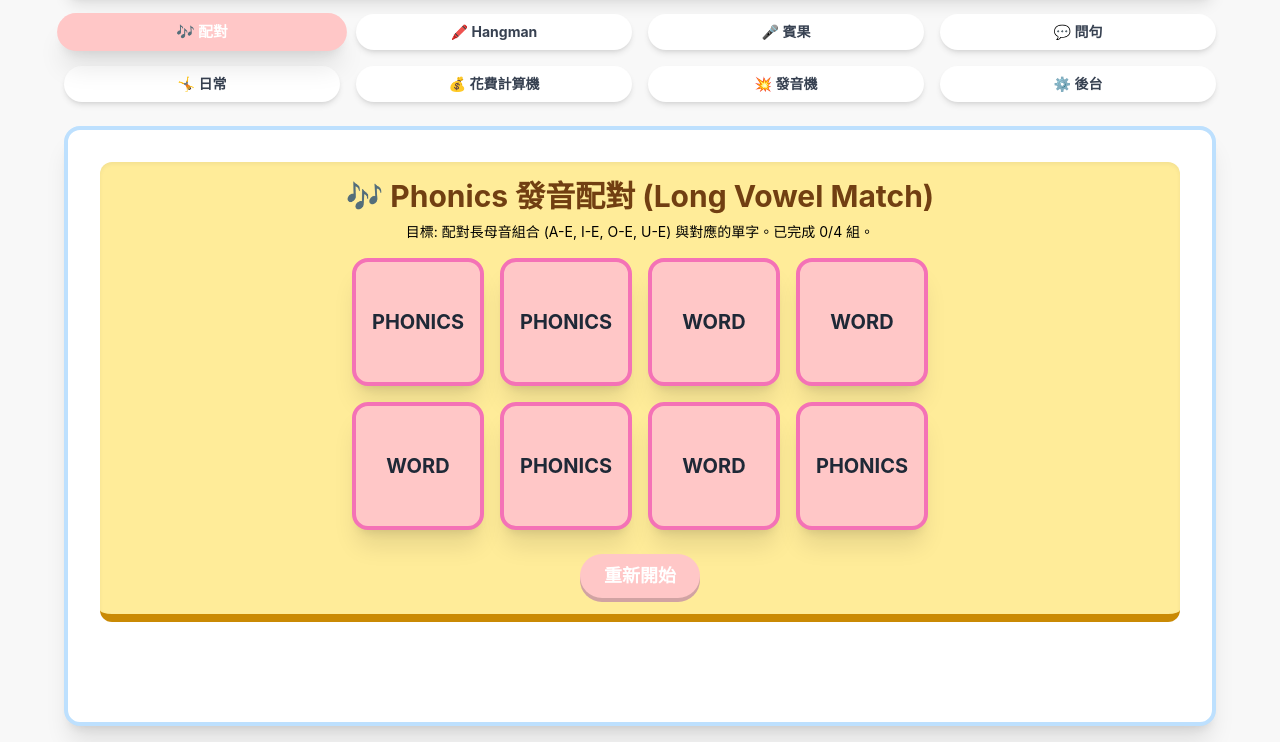
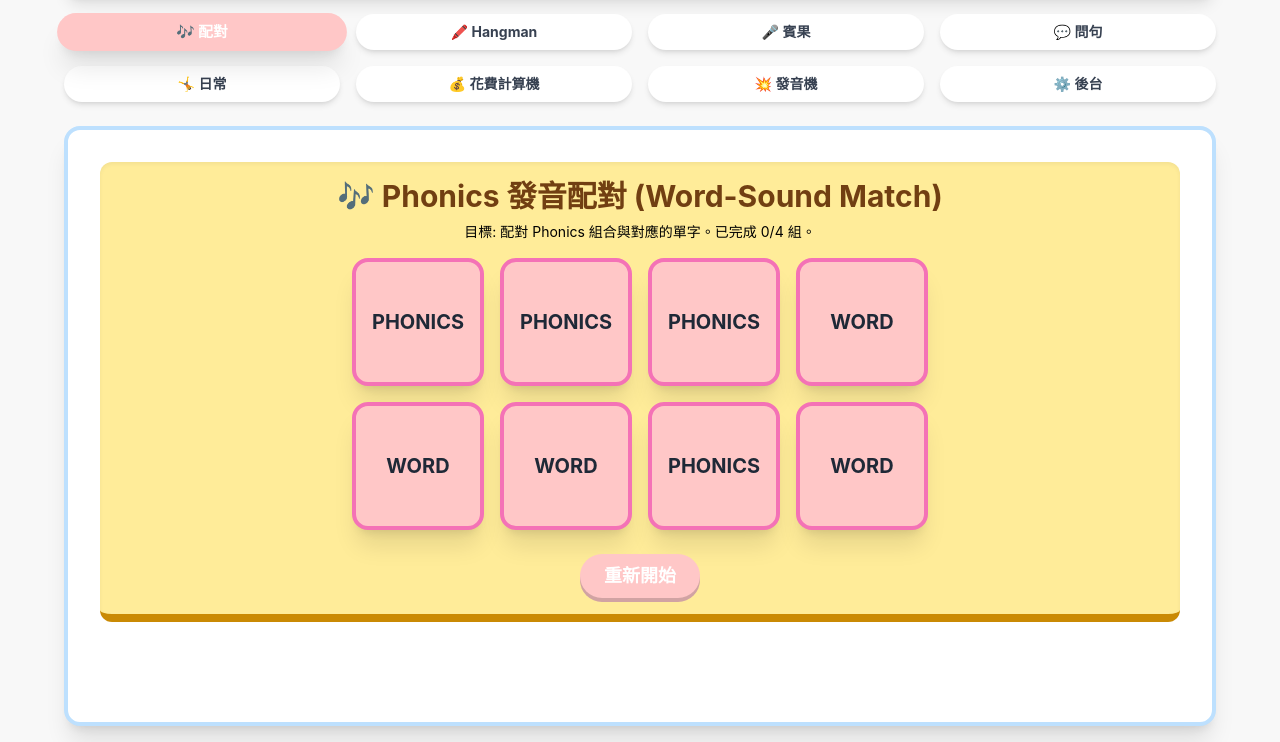
Before and after one commit to jobus0701-web/tutorengforboy1, a plain HTML site: page index.html in a window 1280 px wide. Shown: the part 106-848 px from the top of the page. Drawn offline with nearby package versions, Linux system fonts and the light colour scheme.

Commit message:
Update index.html

```diff
--- a/index.html
+++ b/index.html
@@ -395,6 +395,9 @@
                 { id: crypto.randomUUID(), phonics: 'I-E', word: 'FIVE', hint: '數字五' },
                 { id: crypto.randomUUID(), phonics: 'O-E', word: 'NOSE', hint: '鼻子' },
                 { id: crypto.randomUUID(), phonics: 'U-E', word: 'TUBE', hint: '管子/地鐵' },
+                // 增加一些非長母音的預設 Phonics 範例，以防使用者清空後台
+                { id: crypto.randomUUID(), phonics: 'SH', word: 'SHIP', hint: '船隻' },
+                { id: crypto.randomUUID(), phonics: 'EE', word: 'BEE', hint: '蜜蜂' },
             ],
             g3_words: ['PUPPET', 'SKATEBOARD', 'HISTORY', 'HARD', 'EASY', 'DOLLAR', 'HAND', 'FOOT', 'EAR', 'EYE'],
             g4_bingo_words: ['SIXTY', 'SEVENTY', 'EIGHTY', 'NINETY', 'HUNDRED', 'THOUSAND', 'DOLLAR', 'HOSPITAL', 'PARK', 'BANK', 'COAT', 'JEANS', 'GLOVES', 'HAT', 'SCARF', 'TIE'],
@@ -740,23 +743,15 @@
 
         function initGame2() {
             const source = localData.g2_words;
-            // 修正: 必須至少有 4 組長母音才能開始遊戲 (8張卡)
             const requiredPairs = 4;
+
             if (source.length < requiredPairs) {
-                MessageBox.show(`請在後台新增至少 ${requiredPairs} 組長母音配對單字！`, true);
+                MessageBox.show(`後台單字庫中 Phonics 配對單字不足 ${requiredPairs} 組！`, true);
                 return;
             }
 
-            // 1. 選取固定的 4 組長母音配對（長母音通常只有 a_e, i_e, o_e, u_e 四種）
-            const targetPhonics = ['A-E', 'I-E', 'O-E', 'U-E'];
-            const limitedSource = targetPhonics.map(phonics =>
-                source.find(item => item.phonics.toUpperCase() === phonics)
-            ).filter(item => item);
-
-            if (limitedSource.length < requiredPairs) {
-                MessageBox.show(`長母音組合不足：請確保後台有 A-E, I-E, O-E, U-E 四組配對！`, true);
-                return;
-            }
+            // 修正: 移除長母音的嚴格篩選，改為隨機選取 4 組
+            const limitedSource = shuffleArray(source).slice(0, requiredPairs);
 
             state.g2_matchCount = 0;
             state.g2_flippedCards = [];
@@ -872,8 +867,8 @@
 
             container.innerHTML = `
                 <section class="w-full bg-accent-yellow p-4 rounded-xl shadow-inner border-b-8 border-yellow-600">
-                    <h2 class="text-xl md:text-3xl font-bold text-yellow-900 mb-2 text-center">🎶 Phonics 發音配對 (Long Vowel Match)</h2>
-                    <p class="text-center text-sm mb-4">目標: 配對長母音組合 (A-E, I-E, O-E, U-E) 與對應的單字。已完成 ${state.g2_matchCount}/${state.g2_matchCards.length / 2} 組。</p>
+                    <h2 class="text-xl md:text-3xl font-bold text-yellow-900 mb-2 text-center">🎶 Phonics 發音配對 (Word-Sound Match)</h2>
+                    <p class="text-center text-sm mb-4">目標: 配對 Phonics 組合與對應的單字。已完成 ${state.g2_matchCount}/${state.g2_matchCards.length / 2} 組。</p>
                     <div id="match-game-grid" class="grid grid-cols-4 gap-3 md:gap-4 max-w-xl mx-auto">
                         ${cardsHtml}
                     </div>
```
